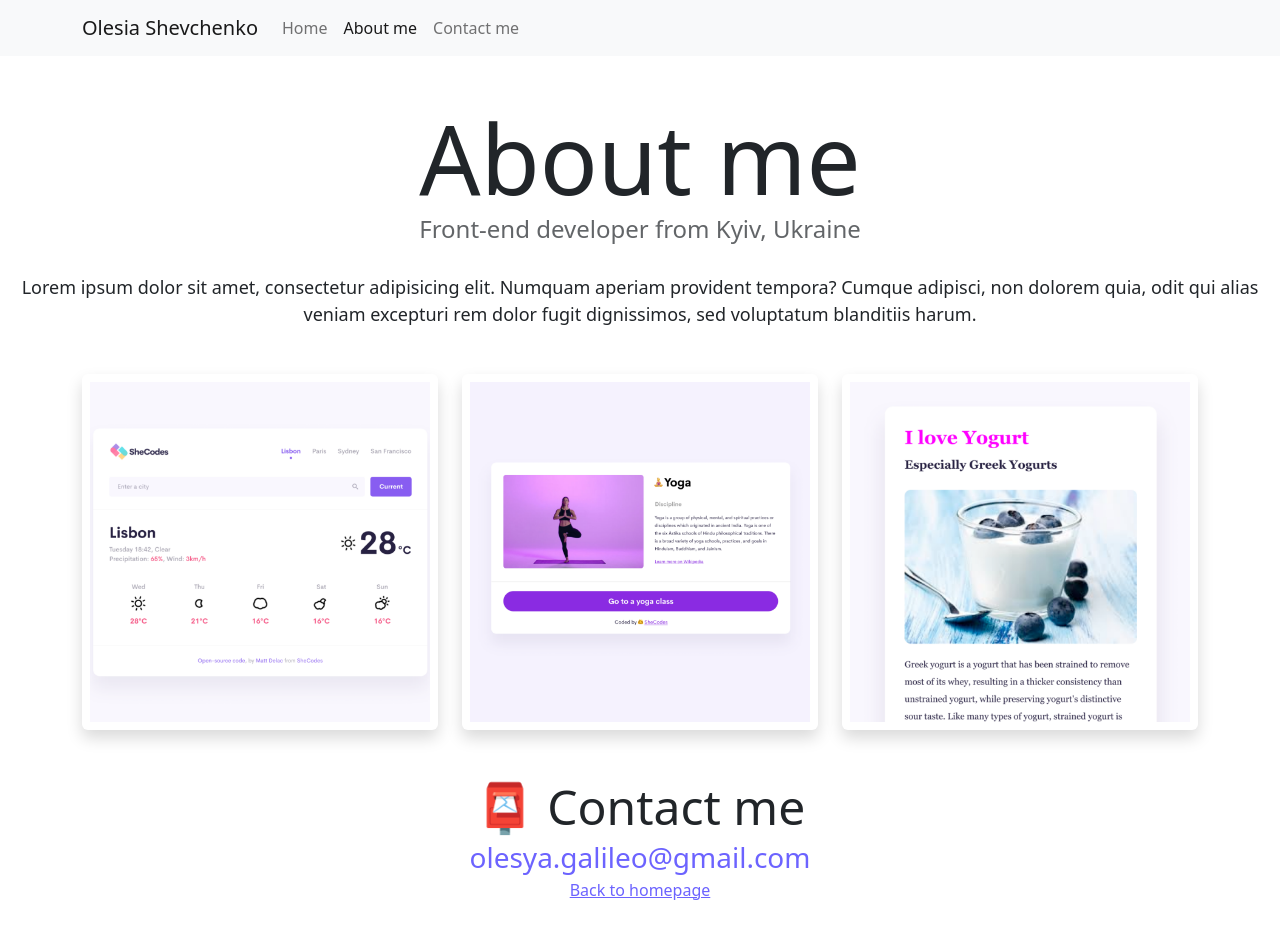
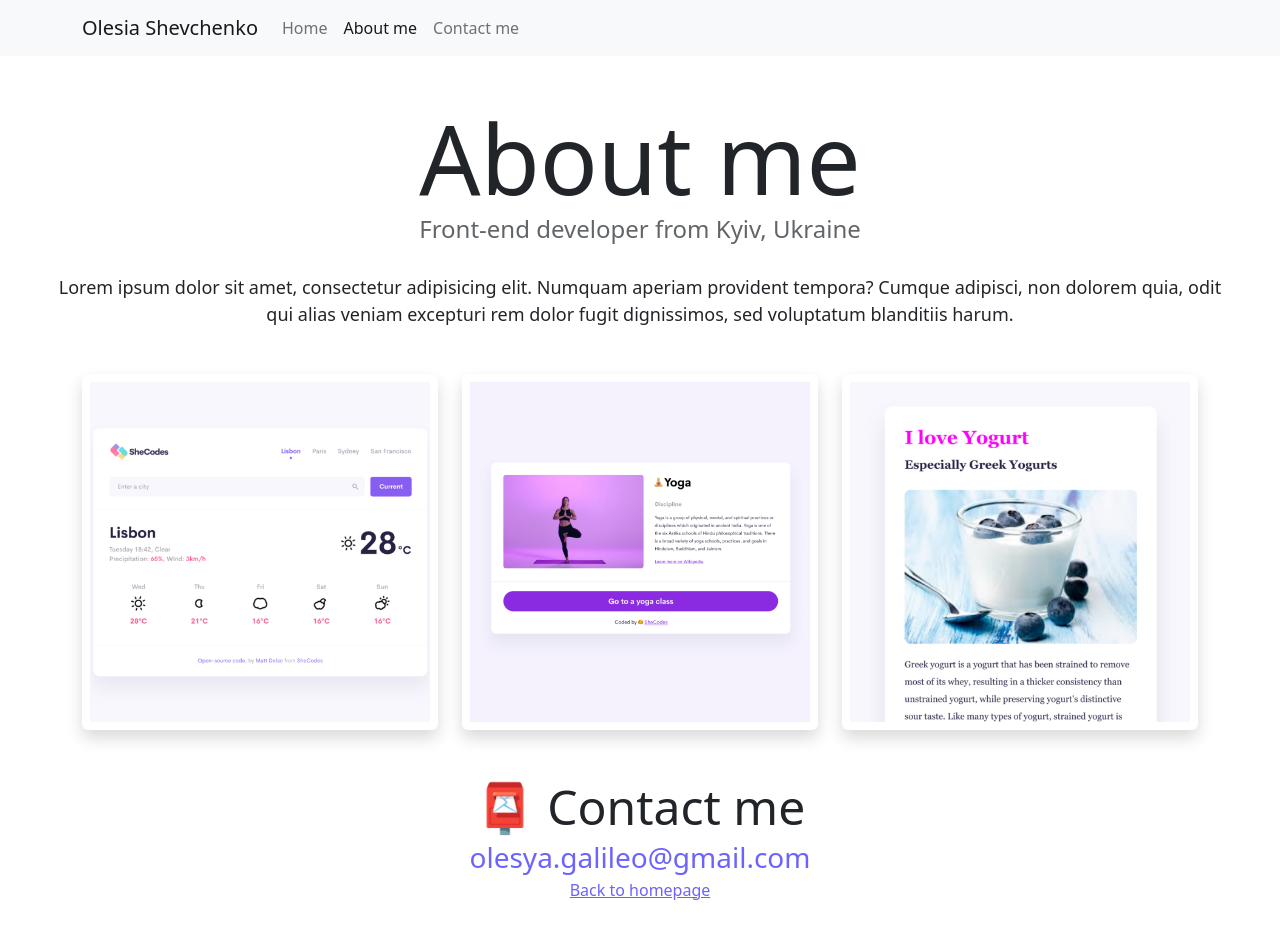
Before and after one commit to OlesiaShev/Portfolio-template-SheCodes, a plain HTML site: page about.html in a window 1280 px wide. Drawn offline with nearby package versions, Linux system fonts and the light colour scheme.

Commit message:
Optimization

```diff
--- a/about.html
+++ b/about.html
@@ -17,8 +17,6 @@
         <link rel="stylesheet" href="src/style.css" />
         <link rel="canonical" href="https://courageous-manatee-dbe1ed.netlify.app/index.html">
         <link rel="icon" type="images/x-icon" href="images/o-solid.svg">
-
-
         <title>About Olesia's work using HTML CSS JS</title>
     </head>
 
@@ -44,7 +42,7 @@
         <h1>About me</h1>
         <h3>Front-end developer from Kyiv, Ukraine</h3>
         <div class="about-paragraphs text-center">
-            <p>
+            <p class="ms-5 me-5">
                 Lorem ipsum dolor sit amet, consectetur adipisicing elit. Numquam
                 aperiam provident tempora? Cumque adipisci, non dolorem quia, odit qui
                 alias veniam excepturi rem dolor fugit dignissimos, sed voluptatum
```
Also changed, not shown: index.html (+1 -1 lines).
